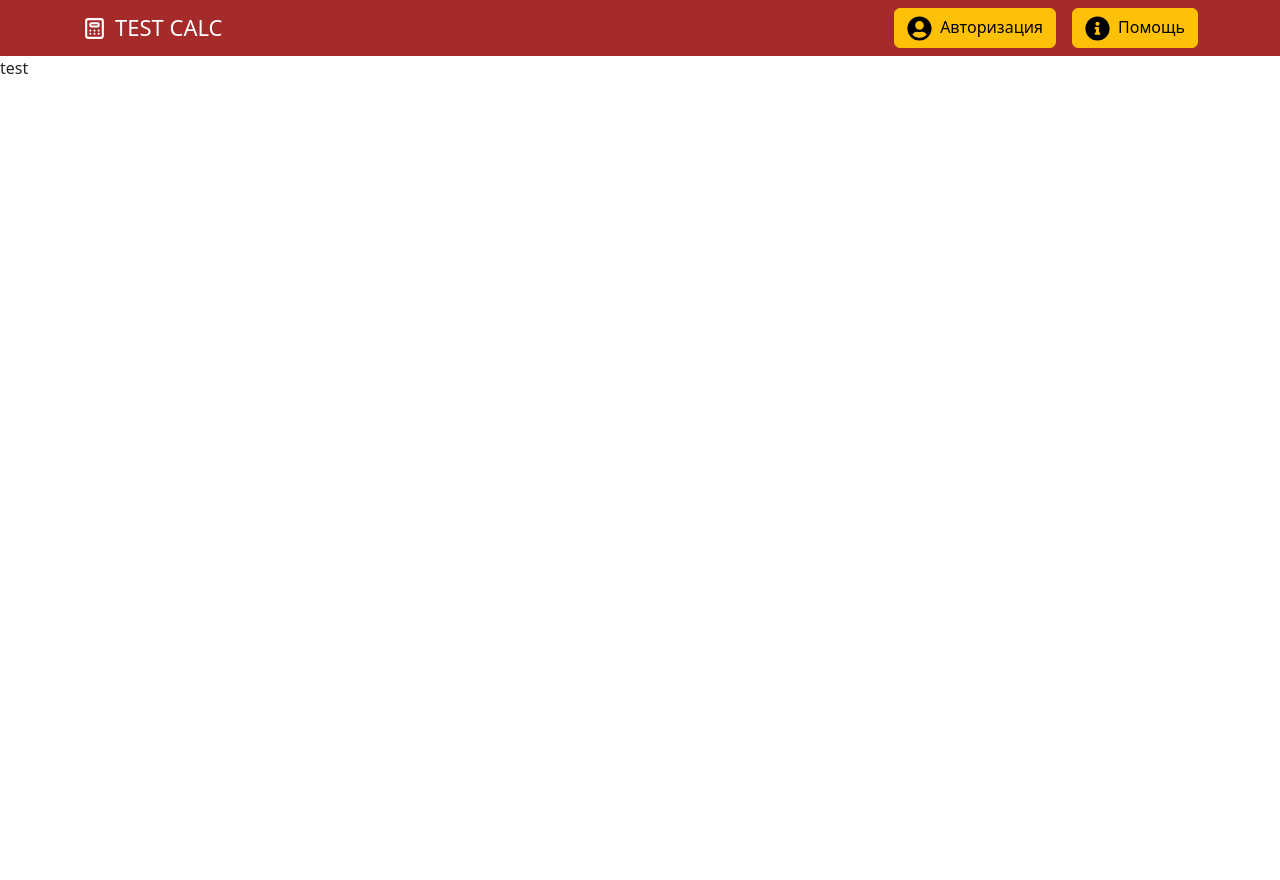
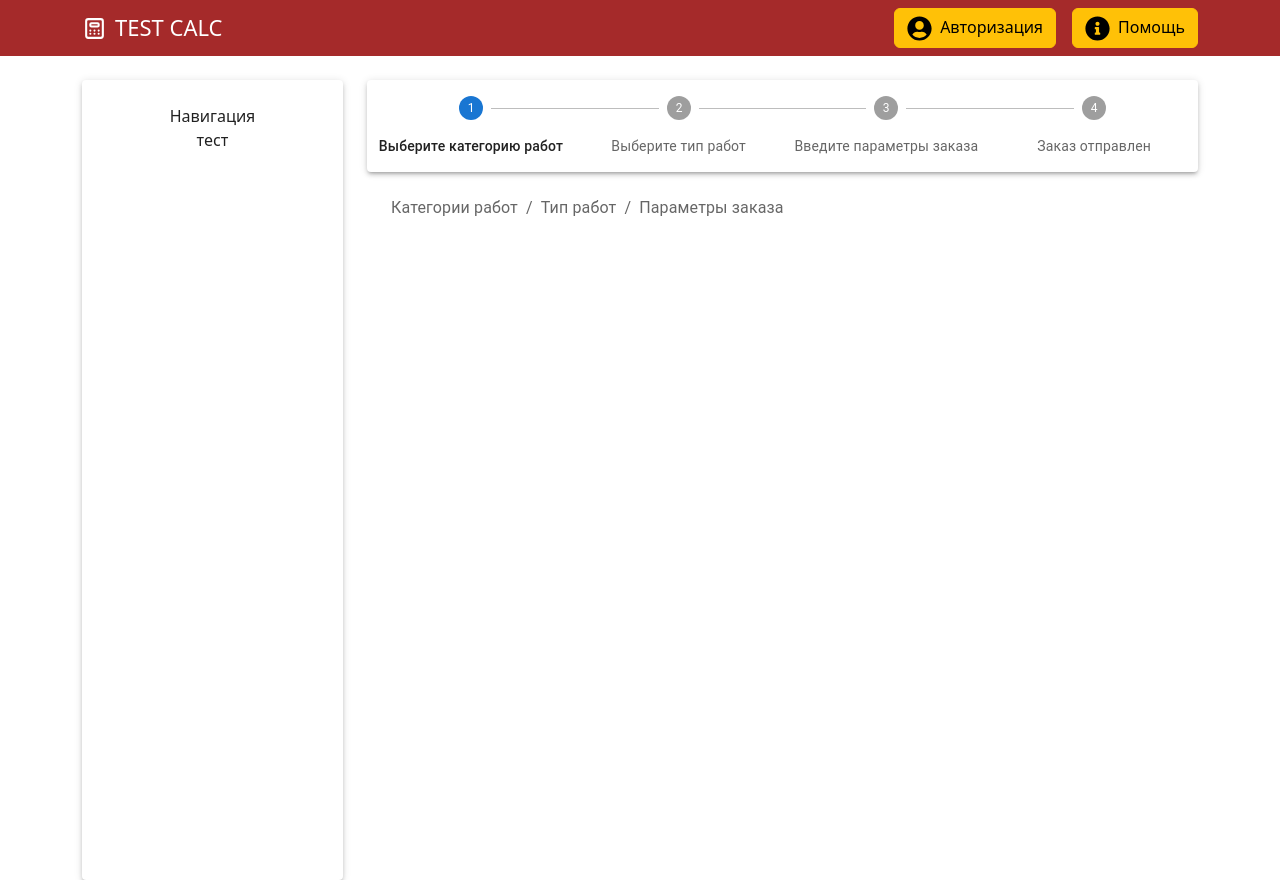
Before and after one commit to Aleksandersie/A4proto, a React (Create React App) app: page /intPrint in a window 1280 px wide. Before the commit the page ends 800 px from the top, so only its background shows below. Built offline with nearby package versions, Linux system fonts and the light colour scheme.

Commit message:
Type card

```diff
--- a/src/pages/IntPrint.js
+++ b/src/pages/IntPrint.js
@@ -1,7 +1,24 @@
 import React from "react";
+import { Col, Container, Row } from "react-bootstrap";
+import SideBar from "../components/SideBar/SideBar";
+import TopStepper from "../components/TopStepper/TopStepper";
+import TopBreadCrumbs from "../components/TopBreadCrumbs/TopBreadCrumbs";
+import CategoryCard from "../components/CategoryCard/CategoryCard";
 
 const IntPrint = () => {
-  return <div>test</div>;
+  return (
+    <Container>
+      <Row>
+        <Col className="col-3 mt-4">
+          <SideBar />
+        </Col>
+        <Col className="col-9 mt-4">
+          <TopStepper />
+          <TopBreadCrumbs />
+        </Col>
+      </Row>
+    </Container>
+  );
 };
 
 export default IntPrint;
```
